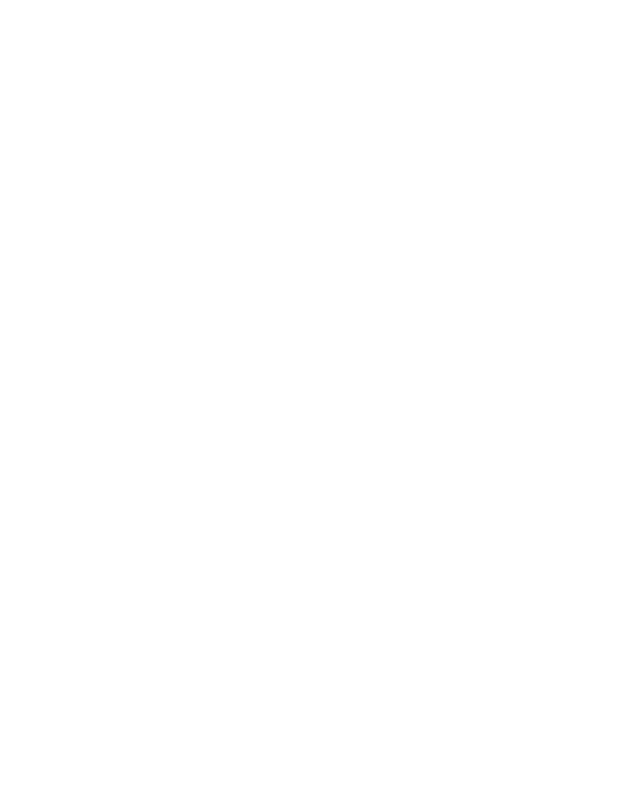
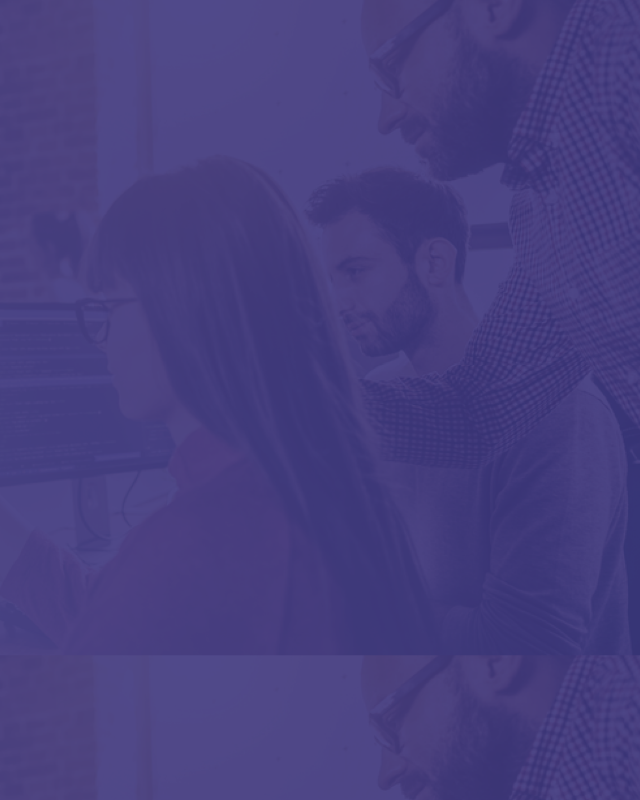
Before and after one commit to projetocodare/Todo-App-Codare-Level-Tech, a plain HTML site: page todo-app/index.html in a window 1280 px wide. Shown: the whole page, without its empty margins (464-1104 px from the left). Drawn offline with Linux system fonts and the light colour scheme.

Commit message:
adding assets + backgorund

```diff
--- a/todo-app/css/style.css
+++ b/todo-app/css/style.css
@@ -2,3 +2,9 @@ html, body {
     margin: 0;
     font-family: monospace;
 }
+
+body {
+    background: url('../assets/background.png');
+    background-color: #3D357D;
+    background-size: cover;
+}
--- a/todo-app/index.html
+++ b/todo-app/index.html
@@ -4,6 +4,8 @@
     <meta charset="UTF-8">
     <meta name="viewport" content="width=device-width, initial-scale=1.0">
     <title>Codare Level Tech</title>
+
+    <link rel="stylesheet" href="css/style.css">
 </head>
 <body>
 
```
Also changed, not shown: todo-app/assets/background.png (added), todo-app/assets/checkmark.svg (added), todo-app/assets/logo.svg (added), todo-app/assets/plus.svg (added), todo-app/assets/trash.svg (added).
